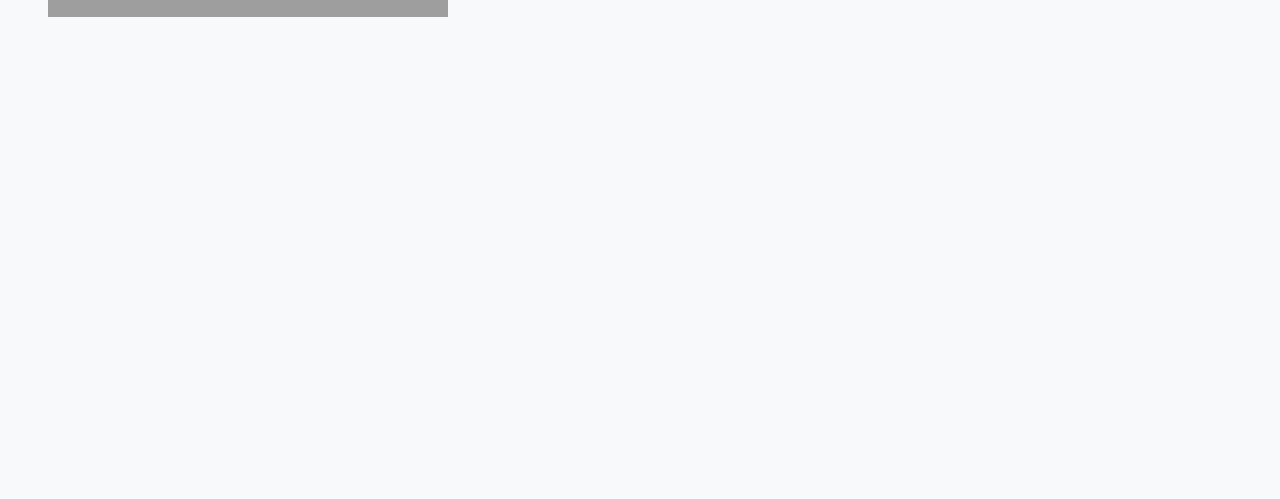
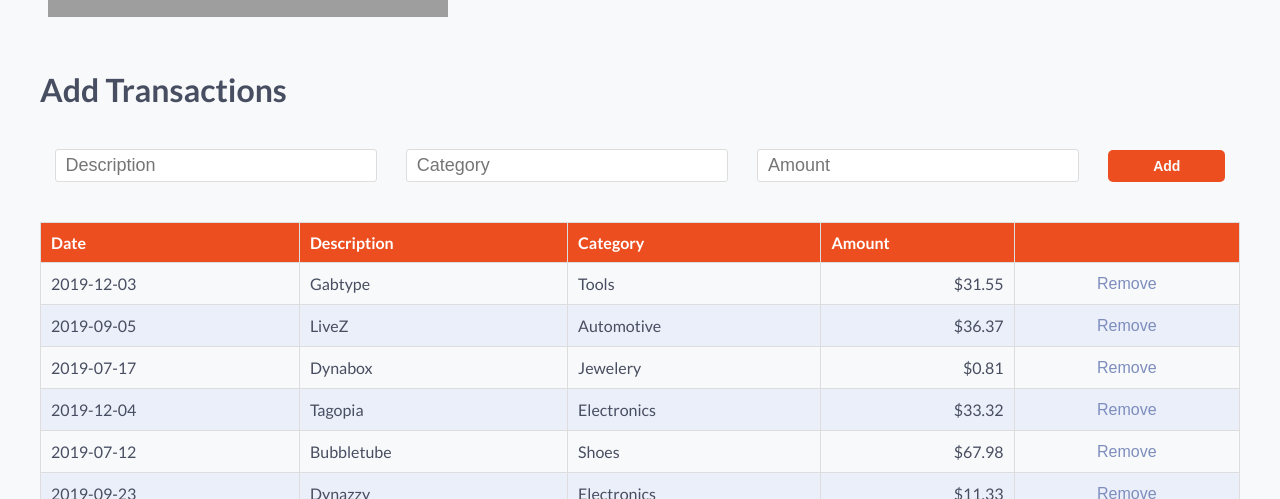
Before and after one commit to jfox97/saffron-console, a Vue app: page /transactions in a window 1280 px wide. Shown: the part 301-800 px from the top of the page. Built offline with nearby package versions, Linux system fonts and the light colour scheme; grey boxes are pictures that could not be loaded.

Commit message:
Add transactions view

```diff
--- a/package.json
+++ b/package.json
@@ -9,6 +9,7 @@
   },
   "dependencies": {
     "core-js": "^3.6.4",
+    "moment": "^2.24.0",
     "vue": "^2.6.11",
     "vue-router": "^3.1.5"
   },
--- a/src/components/BudgetView.vue
+++ b/src/components/BudgetView.vue
@@ -54,7 +54,7 @@ table {
 
 th {
   color: white;
-  background-color: #e02800;
+  background-color: #EC4E20;
 }
 
 th, td {
--- a/src/components/TransactionView.vue
+++ b/src/components/TransactionView.vue
@@ -48,7 +48,7 @@ table {
 
 th {
   color: white;
-  background-color: #e02800;
+  background-color: #EC4E20;
 }
 
 th, td {
--- a/src/views/Transactions.vue
+++ b/src/views/Transactions.vue
@@ -0,0 +1,102 @@
+<template>
+  <div id="wrapper">
+    <h1>Add Transactions</h1>
+    <form v-on:submit.prevent="addTransaction">
+      <input type="text" placeholder="Description" v-model="description" />
+      <input type="text" placeholder="Category" v-model="category" />
+      <input type="text" placeholder="Amount" v-model="amount" />
+      <button type="submit">Add</button>
+    </form>
+    <TransactionView :transactions="transactions" />
+  </div>
+</template>
+
+<script>
+import TransactionView from "../components/TransactionView.vue"
+import moment from "moment"
+export default {
+  name: 'Transactions',
+  components: {
+    TransactionView
+  },
+  data() {
+    return {
+      description: "",
+      category: "",
+      amount: ""
+    }
+  },
+  computed: {
+    transactions() {
+      return this.$root.$data.transactions;
+    }
+  },
+  methods: {
+    addTransaction() {
+      if (this.amount === "")
+        return;
+
+      if (isNaN(this.amount))
+        return;
+
+      let moneyAmount = "$" + Number(this.amount).toFixed(2).toString();
+      let date = moment().format("YYYY-MM-DD");
+      let lastTransactionIndex = this.$root.$data.transactions.length - 1;
+      let lastTransactionID = this.$root.$data.transactions[lastTransactionIndex].id;
+
+      this.$root.$data.transactions.push({
+        id: lastTransactionID + 1,
+        date: date,
+        description: this.description,
+        category: this.category,
+        amount: moneyAmount
+      });
+
+      this.description = "";
+      this.category = "";
+      this.amount = "";
+    }
+  }
+}
+</script>
+
+<style scoped>
+  #wrapper {
+    width: 1200px;
+    margin: 40px auto;
+  }
+
+  h1 {
+      text-align: left;
+  }
+
+  form {
+    display: flex;
+    justify-content: space-around;
+    align-items: center;
+    margin: 40px 0px;
+  }
+
+  form input {
+    padding: 5px 10px;
+    width: 300px;
+    border: 1px solid #ddd;
+    border-radius: 3px;
+    font-size: 18px;
+  }
+
+  form button {
+    font-size: 14px;
+    font-weight: 600;
+    background-color: #EC4E20;
+    color: #f8f9fa;
+    border: 0px;
+    border-radius: 5px;
+    padding: 8px 45px;
+  }
+
+  form button:hover {
+    cursor: pointer;
+    background-color: #e02800;
+  }
+</style>
```
Also changed, not shown: 1 other file (tests, documents, lock files or other folders).
